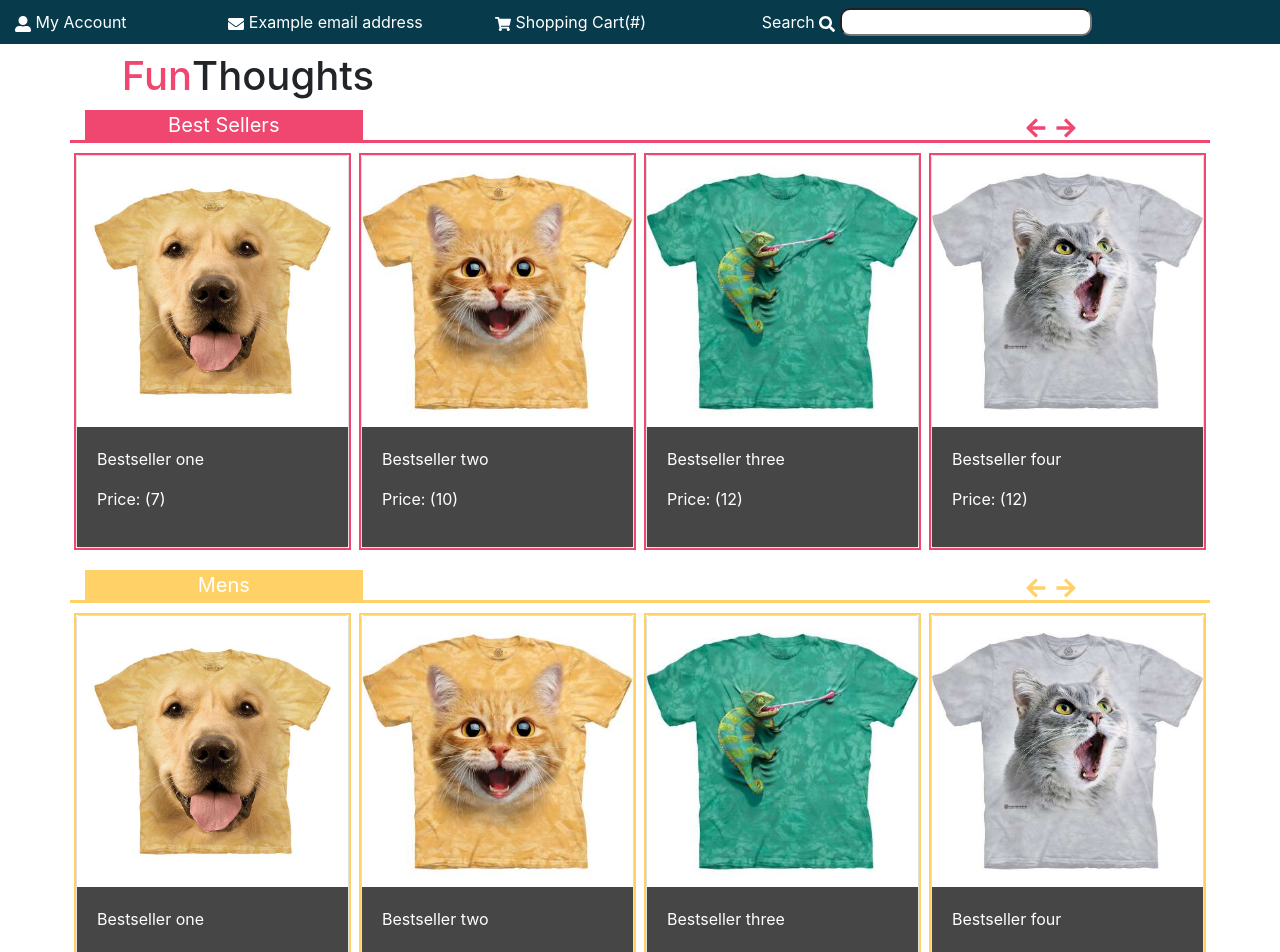
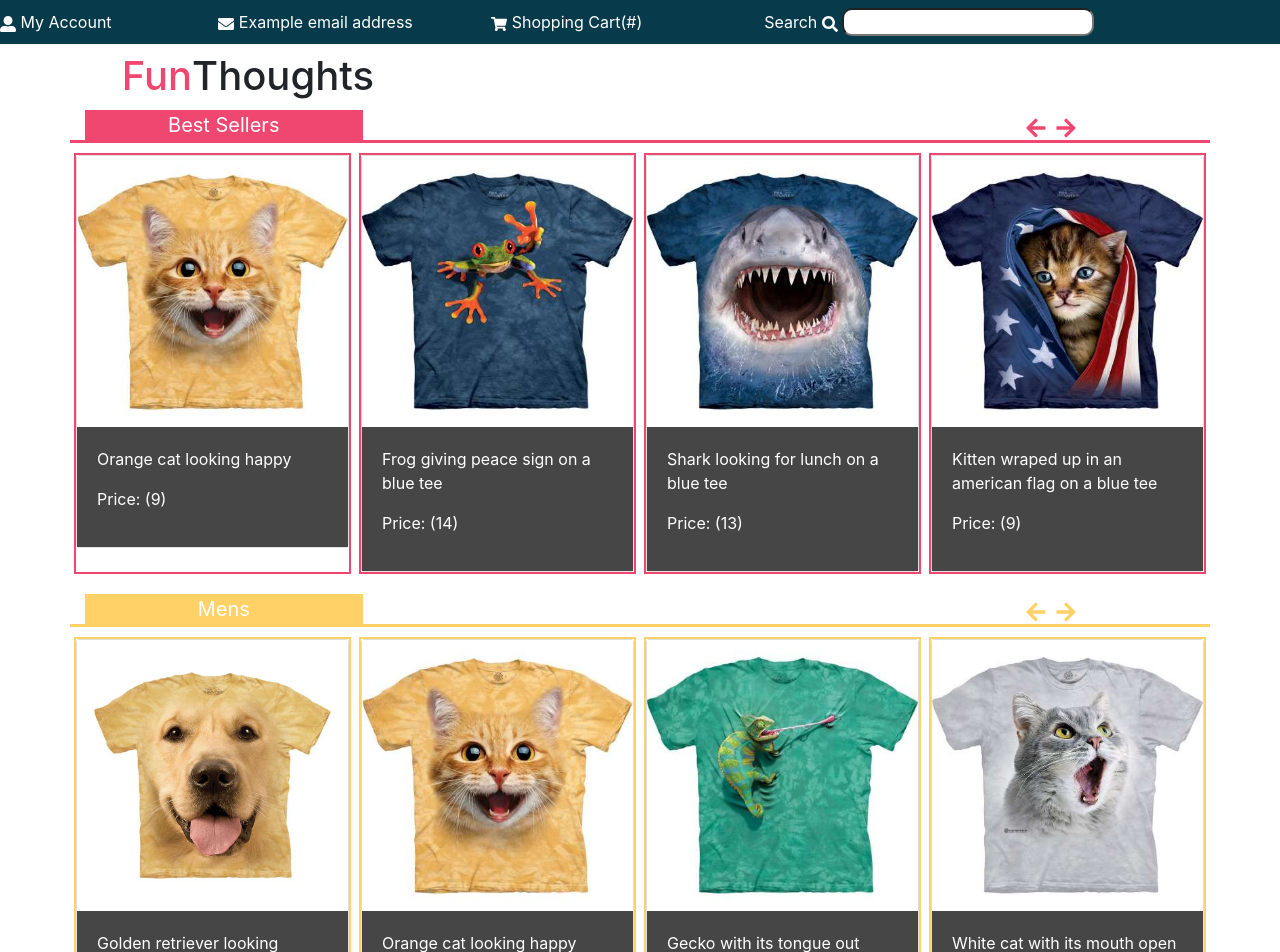
Before and after one commit to RSnodgrass92/fun-thoughts, a React (Create React App) app: page / in a window 1280 px wide. Shown: the top 952 px of the page. Built offline with nearby package versions, Linux system fonts and the light colour scheme.

Commit message:
Shirt class/ everyshirt array implimented

```diff
--- a/src/App.js
+++ b/src/App.js
@@ -4,7 +4,14 @@ import './App.scss';
 import Header from "./components/header.js";
 import Footer from "./components/footer.js";
 import Shelf from "./components/shelf.js";
-import {bestsellersArr, mensArr, womensArr, everyoneArr} from "./components/shirtarray.js"
+import {everyShirt} from "./components/shirtarray.js"
+
+
+const bestsellersArr= everyShirt.filter(item=>(item.tags.includes("bs") && item.tags.includes("h")))
+const mensArr= everyShirt;
+const womensArr = everyShirt;
+const everyoneArr = everyShirt;
+
 
 class App extends Component {
     render() {
--- a/src/components/header.js
+++ b/src/components/header.js
@@ -9,7 +9,7 @@ class Header extends Component
     }
     render(){
       return(
-        <div className="container-fluid">
+        <div className="container-fluid p-0">
             <div className="row  align-items-center outer">
                 <div className="col-2 "><FaUserAlt />  My Account</div>
                 <div className="col"><FaEnvelope />  Example email address</div>
--- a/src/components/shirtarray.js
+++ b/src/components/shirtarray.js
@@ -1,36 +1,60 @@
-
-//Best Sellers
-import  shirt from "../teedesigns/shirt.jpg";
+import  shirt1 from "../teedesigns/shirt1.jpg";
 import  shirt2 from "../teedesigns/shirt2.jpg";
 import  shirt3 from "../teedesigns/shirt3.jpg";
 import  shirt4 from "../teedesigns/shirt4.jpg";
-
-//Mens
 import  shirt5 from "../teedesigns/shirt5.jpg";
 import  shirt6 from "../teedesigns/shirt6.jpg";
 import  shirt7 from "../teedesigns/shirt7.jpg";
 import  shirt8 from "../teedesigns/shirt8.jpg";
-
-//Womens
 import  shirt9 from "../teedesigns/shirt9.jpg";
 import  shirt10 from "../teedesigns/shirt10.jpg";
 import  shirt11 from "../teedesigns/shirt11.jpg";
 import  shirt12 from "../teedesigns/shirt12.jpg";
-
-//For Everyone
 import  shirt13 from "../teedesigns/shirt13.jpg";
 import  shirt14 from "../teedesigns/shirt14.jpg";
 import  shirt15 from "../teedesigns/shirt15.jpg";
 import  shirt16 from "../teedesigns/shirt16.jpg";
 
-const bestsellersArr= [{image: shirt, description: "Bestseller one", price: 7}, {image: shirt2, description: "Bestseller two", price: 10}, {image: shirt3, description: "Bestseller three", price: 12}, {image: shirt4, description: "Bestseller four", price: 12},{image: shirt5, description: "Best Seller Five", price: 9}, {image: shirt6, description: "best seller six", price: 6}, {image: shirt7, description: "Best Seller seven", price: 11}, {image: shirt8, description: "Best Seller eight", price: 8},{image: shirt9, description: "Best seller nine", price: 7}, {image: shirt10, description: "best seller Ten", price: 10}, {image: shirt11, description: "best seller eleven", price: 12}, {image: shirt12, description: "Best Seller Twelve", price: 7}];
+//!add alt text for images update tags add additional shirts
+class Shirt
+{
+    constructor(image, description, price, tags=[])
+    {
+        this.image = image;
+        this.description = description;
+        this.price = price;
+        this.tags= tags;
+    }
 
-const mensArr= [{image: shirt, description: "Bestseller one", price: 7}, {image: shirt2, description: "Bestseller two", price: 10}, {image: shirt3, description: "Bestseller three", price: 12}, {image: shirt4, description: "Bestseller four", price: 12},{image: shirt5, description: "Best Seller Five", price: 9}, {image: shirt6, description: "best seller six", price: 6}, {image: shirt7, description: "Best Seller seven", price: 11}, {image: shirt8, description: "Best Seller eight", price: 8},{image: shirt9, description: "Best seller nine", price: 7}, {image: shirt10, description: "best seller Ten", price: 10}, {image: shirt11, description: "best seller eleven", price: 12}, {image: shirt12, description: "Best Seller Twelve", price: 7}];
+    add()
+    {
+        everyShirt.push(this)
+        return this;
+    }
+}
 
-const womensArr=[{image: shirt, description: "Bestseller one", price: 7}, {image: shirt2, description: "Bestseller two", price: 10}, {image: shirt3, description: "Bestseller three", price: 12}, {image: shirt4, description: "Bestseller four", price: 12},{image: shirt5, description: "Best Seller Five", price: 9}, {image: shirt6, description: "best seller six", price: 6}, {image: shirt7, description: "Best Seller seven", price: 11}, {image: shirt8, description: "Best Seller eight", price: 8},{image: shirt9, description: "Best seller nine", price: 7}, {image: shirt10, description: "best seller Ten", price: 10}, {image: shirt11, description: "best seller eleven", price: 12}, {image: shirt12, description: "Best Seller Twelve", price: 7}];
+//tags m-mens w-womens fe-for everyone h-highlight bs-best sellers
+const everyShirt=[];
+new Shirt (shirt1, "Golden retriever looking happy", 7, ["fe","h"]).add();
+new Shirt (shirt2, "Orange cat looking happy", 9, ["fe","bs","h"]).add();
+new Shirt (shirt3, "Gecko with its tongue out", 10, ["fe","bs"]).add();
+new Shirt (shirt4, "White cat with its mouth open", 10, ["fe","bs"]).add();
+new Shirt (shirt5, "White dog looking surprised", 6, ["fe","bs"]).add();
+new Shirt (shirt6, "German Shepard on a brown tee", 12, ["fe","bs"]).add();
+new Shirt (shirt7, "Black lab on a black tee", 11, ["fe"]).add();
+new Shirt (shirt8, "Yorkie on a brown tee", 8, ["fe","bs"]).add();
+new Shirt (shirt9, "Frog giving peace sign on a blue tee", 14, ["fe","bs","h"]).add();
+new Shirt (shirt10, "Shark looking for lunch on a blue tee", 13, ["fe","bs","h"]).add();
+new Shirt (shirt11, "Pug on a tan tee", 12, ["fe"]).add();
+new Shirt (shirt12, "Lizard giving peace sign on a red tee", 8, ["fe","bs"]).add();
+new Shirt (shirt13, "Kitten wraped up in an american flag on a blue tee", 9, ["fe","bs","h"]).add();
+new Shirt (shirt14, "Golden retriever face on a golden tee", 8, ["fe","bs"]).add();
+new Shirt (shirt15, "Angry cat on a gray tee", 8, ["fe","h"]).add();
+new Shirt (shirt16, "Brown dog on a yellow tee", 10, ["fe","bs"]).add();
 
-const everyoneArr=[{image: shirt, description: "Bestseller one", price: 7}, {image: shirt2, description: "Bestseller two", price: 10}, {image: shirt3, description: "Bestseller three", price: 12}, {image: shirt4, description: "Bestseller four", price: 12},{image: shirt5, description: "Best Seller Five", price: 9}, {image: shirt6, description: "best seller six", price: 6}, {image: shirt7, description: "Best Seller seven", price: 11}, {image: shirt8, description: "Best Seller eight", price: 8},{image: shirt9, description: "Best seller nine", price: 7}, {image: shirt10, description: "best seller Ten", price: 10}, {image: shirt11, description: "best seller eleven", price: 12}, {image: shirt12, description: "Best Seller Twelve", price: 7}];
+//const bestsellersHighlight= bestsellersArr.filter(item => item.description.match(/nine/g));
 
-
-export {bestsellersArr,mensArr,womensArr,everyoneArr};
-export default bestsellersArr;
+//const searchtestBS= everyShirt.filter(item => item.tags.includes("bs"))
+//give each one a tag to impliment search functionality, really what we want to do is pass in variables as a prop to our funcntion search tags using regex like above: take in data from the input field and change it to the search field. we need a function to create shirts based on data taken in we can use a factory function for this.
+export {everyShirt};
+export default everyShirt;
```
Also changed, not shown: src/teedesigns/shirt1.jpg (renamed from src/teedesigns/shirt.jpg), 1 other file (tests, documents, lock files or other folders).
